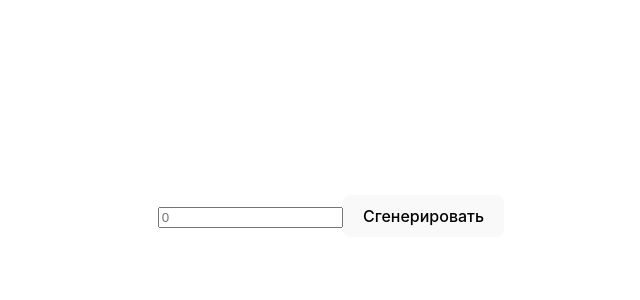
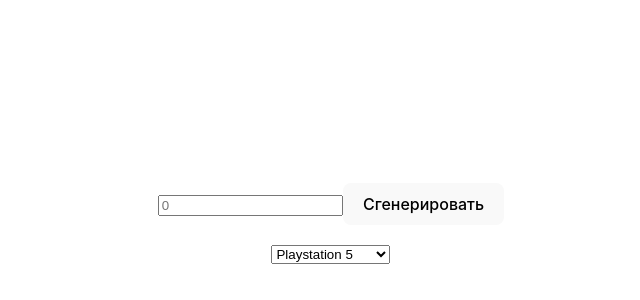
Before and after one commit to ManInScube/whattoplay, a React (Vite) app: page / in a window 1280 px wide. Shown: the part 176-476 px from the top of the page, without its empty margins (309-949 px from the left). Built offline with nearby package versions, Linux system fonts and the light colour scheme.

Commit message:
added select ui element

```diff
--- a/src/App.jsx
+++ b/src/App.jsx
@@ -3,6 +3,7 @@ import React, { useEffect } from "react"
 import reactLogo from './assets/react.svg'
 import './App.css'
 import axios from "axios";
+import { Select } from './UI/Select/Select';
 
 
 function App() {
@@ -11,7 +12,13 @@ function App() {
   const [charsArray, setCharsArray] = useState(0);
   const [platformsArray, setPlatformsArray] = useState({});
   const [gamesArray, setGamesArray] = useState({});
-  const [test, setTest] = useState();
+  const [foundGame, setFoundGame] = useState();
+
+  const platforms = [
+    'Playstation 5',
+    'Playstation 4',
+    'Nintendo Switch'
+  ]
 
   async function getCharachter(index){
 
@@ -28,19 +35,19 @@ function App() {
   async function getPlatfrom(index){
     const response = await axios.get('/platforms/?api_key=b0527010c30e3356d5845bbf608b6df316d3f75a&format=json')
     .then(res=>{
-      console.log(res.data.results[index])
-      setPlatformsArray(res.data.results)
-      console.log(platformsArray)
+      console.log(res.data.results)
+      //setPlatformsArray(res.data.results)
+      //console.log(platformsArray)
     }).catch(err=>{
       console.log(err)
     })
   }
 
   async function getGames(index){
-    const response = await axios.get('/games/?api_key=b0527010c30e3356d5845bbf608b6df316d3f75a&format=json')
+    const response = await axios.get('/games/?api_key=b0527010c30e3356d5845bbf608b6df316d3f75a&format=json&offset=2')
     .then(res=>{
       console.log(res.data.results[index])
-      setTest(res.data.results[index].name);
+      setFoundGame(res.data.results[index].name);
       setGamesArray(res.data.results)
       console.log(gamesArray)
     }).catch(err=>{
@@ -59,6 +66,7 @@ function App() {
   const onSubmit=(e)=>{
     e.preventDefault()
     getGames(charSearch)
+    getPlatfrom(1)
   }
 
 
@@ -79,8 +87,9 @@ function App() {
         <input onChange={e => setCharSearch(parseInt(e.target.value))} type="text" placeholder='0'/>
         <button type='onSubmit'>Сгенерировать</button>
       </form>
-      <p>{test}</p>
+      <p>{foundGame}</p>
 
+      <Select platforms={platforms}/>
     </div>
   )
 }
--- /dev/null
+++ b/src/UI/Select/Select.jsx
@@ -0,0 +1,14 @@
+import { useRef, useState } from 'react'
+import React, { useEffect } from "react"
+
+export const Select = ({platforms}) => {
+
+
+    return(
+        <select name="" id="">
+            {platforms.map((item)=>
+                <option value={item}>{item}</option>
+            )}
+        </select>
+    )
+}
--- a/vite.config.js
+++ b/vite.config.js
@@ -7,7 +7,7 @@ export default defineConfig({
     proxy:{
       '/platforms': 'https://www.giantbomb.com/api/platforms/?api_key=b0527010c30e3356d5845bbf608b6df316d3f75a&format=json',
       '/chars': 'https://www.giantbomb.com/api/characters/?api_key=b0527010c30e3356d5845bbf608b6df316d3f75a&format=json',
-      '/games': 'https://www.giantbomb.com/api/games/?api_key=b0527010c30e3356d5845bbf608b6df316d3f75a&format=json'
+      '/games': 'https://www.giantbomb.com/api/games/?api_key=b0527010c30e3356d5845bbf608b6df316d3f75a&format=json&limit=1000'
     }
   },
   plugins: [react()]
```
